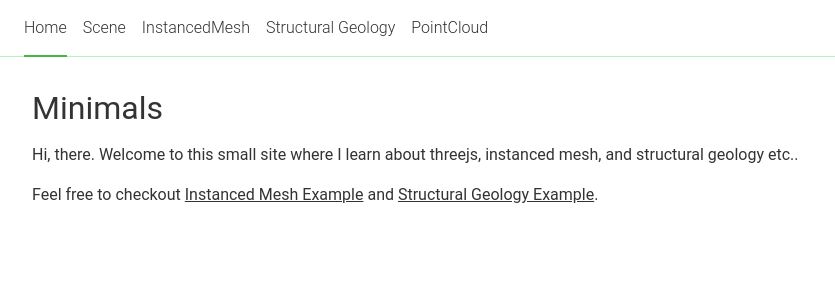
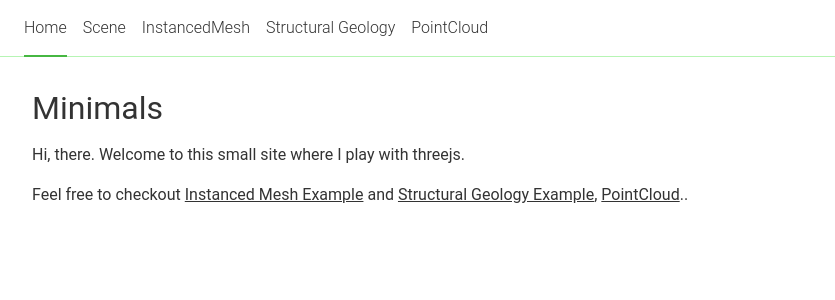
Before and after one commit to Yxwww/three-playground, a SvelteKit app: page / in a window 1280 px wide. Shown: the top 300 px of the page, without its empty margins (0-835 px from the left). Built offline with nearby package versions, Linux system fonts and the light colour scheme.

Commit message:
Update content

```diff
--- a/src/routes/+page.svelte
+++ b/src/routes/+page.svelte
@@ -5,11 +5,9 @@
 <h1>Minimals</h1>
 
 <p>
-  Hi, there. Welcome to this small site where I learn about threejs, instanced
-  mesh, and structural geology etc..
-</p>
+  Hi, there. Welcome to this small site where I play with threejs.</p>
 
 <p>
   Feel free to checkout <a href="/instancedmesh">Instanced Mesh Example</a> and
-  <a href="structural-geology">Structural Geology Example</a>.
+  <a href="structural-geology">Structural Geology Example</a>, <a href="pointcloud">PointCloud</a>..
 </p>
```
